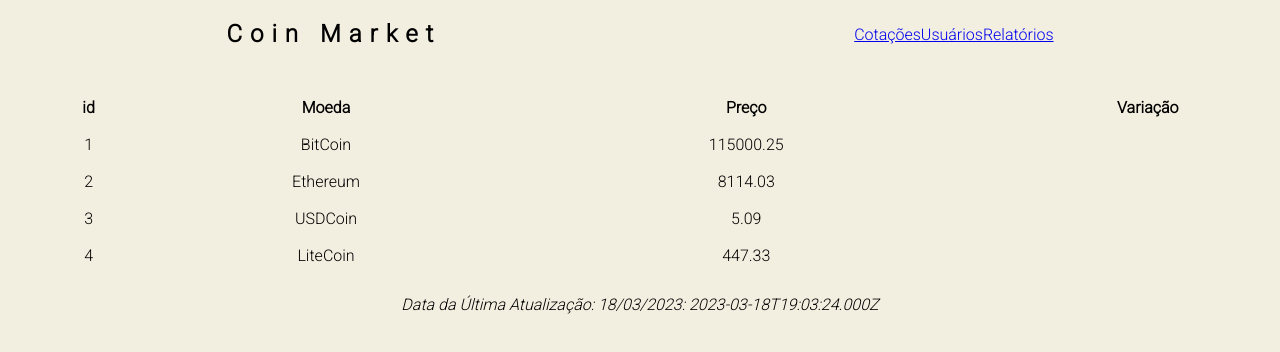
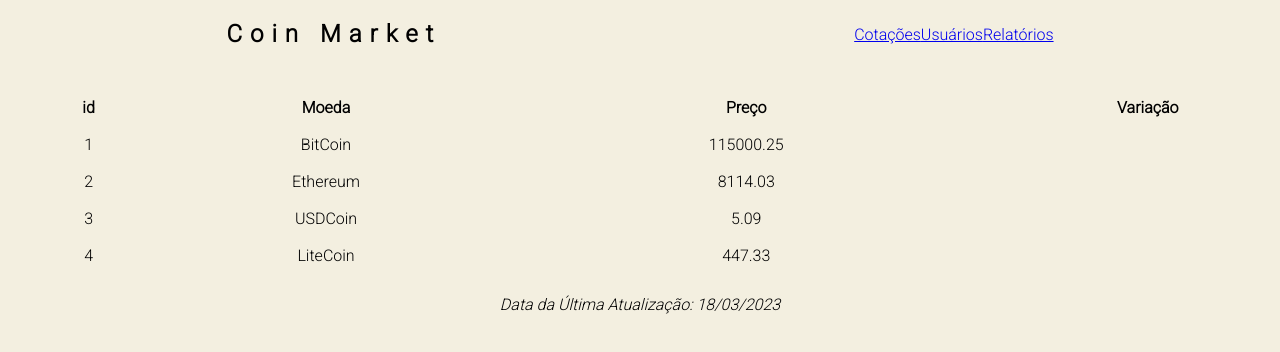
Before and after one commit to lenesignorelli/coinmarketlene, a React (Create React App) app: page / in a window 1280 px wide. Shown: the top 352 px of the page. Built offline with nearby package versions, Linux system fonts and the light colour scheme; a web font is replaced by a local one.

Commit message:
Instala dateFormat

```diff
--- a/package.json
+++ b/package.json
@@ -6,6 +6,7 @@
     "@testing-library/jest-dom": "^5.16.5",
     "@testing-library/react": "^13.4.0",
     "@testing-library/user-event": "^13.5.0",
+    "dateformat": "^5.0.3",
     "react": "^18.2.0",
     "react-dom": "^18.2.0",
     "react-scripts": "5.0.1",
--- a/src/components/Coin/index.js
+++ b/src/components/Coin/index.js
@@ -2,7 +2,7 @@
 import './styles.css';
 
 //props
-function Coin({ id, nome, preco, variacao}) {
+function Coin({ id, nome, preco, variacao }) {
   return (
     <tr key={id}>
       <td>{id}</td>
--- a/src/components/Rodape/index.js
+++ b/src/components/Rodape/index.js
@@ -1,12 +1,13 @@
+import dateFormat from 'dateformat';
 import './styles.css';
 
 export default function Rodape() {
 
-    const data = new Date().toISOString();
+    const dataDeHoje = new Date();
 
   return (
     <footer>
-        Data da Última Atualização: 18/03/2023: { data }
+        Data da Última Atualização: {dateFormat(dataDeHoje, "dd/mm/yyyy")}
     </footer>
   )
 }
```
Also changed, not shown: 1 other file (tests, documents, lock files or other folders).
